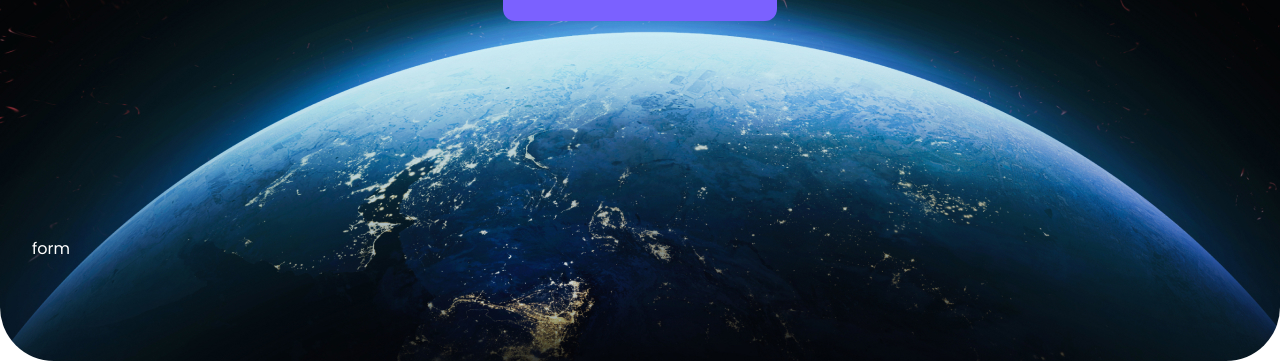
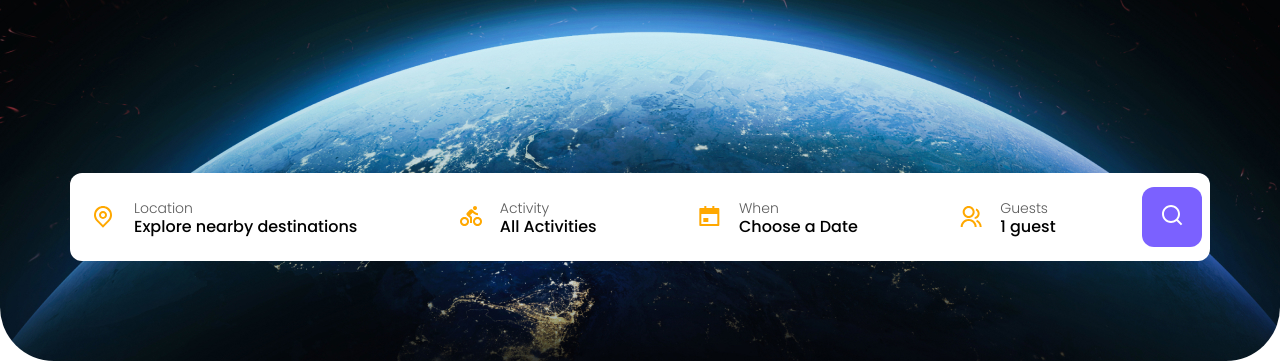
Before and after one commit to nurgal1ev/2rism, a plain HTML site: page index.html in a window 1280 px wide. Shown: the part 439-800 px from the top of the page. Drawn offline with Linux system fonts and the light colour scheme.

Commit message:
header form / add libs

```diff
--- a/css/main.css
+++ b/css/main.css
@@ -15,6 +15,7 @@ html, body {
     flex-direction: column;
     justify-content: space-between;
     height: 100%;
+    align-items: center;
 }
 
 /* header */
@@ -51,6 +52,7 @@ html, body {
     display: flex;
     justify-content: space-between;
     align-items: center;
+    width: 100%;
 }
 
 .nav-list {
@@ -141,3 +143,79 @@ html, body {
 .button:hover {
     background: #6344ff;
 }
+
+
+
+
+.form {
+    display: flex;
+    width: 1140px;
+    height: 88px;
+    justify-content: space-between;
+    align-items: center;
+
+    padding: 8px 8px;
+    background-color: #fff;
+    border-radius: 12px;
+    color: #000000;
+}
+
+.form__input {
+    position: relative;
+    display: inline-block;
+    padding: 16px 20px 16px 56px;
+    line-height: 1;
+    flex-grow: 1;
+}
+
+.form__input::before {
+    content: "";
+    width: 24px;
+    height: 24px;
+    display: block;
+    position: absolute;
+    left: 16px;
+    top: 24px;
+}
+
+.button-search {
+    width: 60px;
+    height: 60px;
+    padding: 18px;
+
+    background: #7B61FF;
+    border-radius: 12px;
+}
+
+.form__input--location::before {
+    background-image: url('./../img/icons/icon-map.svg');
+    background-repeat: no-repeat;
+}
+
+.form__input--activity::before {
+    background-image: url('./../img/icons/icon-activity.svg');
+    background-repeat: no-repeat;
+}
+
+.form__input--when::before {
+    background-image: url('./../img/icons/icon-date.svg');
+    background-repeat: no-repeat;
+}
+
+.form__input--guest::before {
+    background-image: url('./../img/icons/icon-guest.svg');
+    background-repeat: no-repeat;
+}
+
+label {
+    color: #5B5B5B;
+    font-size: 14px;
+    font-weight: 300;
+    line-height: 1.5;
+}
+
+.select {
+    color: #161414;
+    font-size: 16px;
+    line-height: 1.5;
+}
--- a/index.html
+++ b/index.html
@@ -3,6 +3,7 @@
 <head>
     <meta charset="UTF-8">
     <meta name="viewport" content="width=device-width, initial-scale=1.0">
+    <link rel="stylesheet" href="./libs/custom-select/custom-select.css">
     <link rel="stylesheet" href="css/main.css">
     <link rel="preconnect" href="https://fonts.googleapis.com">
     <link rel="preconnect" href="https://fonts.gstatic.com" crossorigin>
@@ -58,9 +59,60 @@
                     Discover on 3D Globe
                 </button>
             </div>
-            <form action="" class="header__form">form</form>
+
+            <form action="" class="header__form form">
+                <div class="form__input form__input--location">
+                    <label for="location" class="label">Location</label><br>
+                    <select class="select" name="" id="location">
+                        <option value="all">Explore nearby destinations</option>
+                        <option value="1">1</option>
+                        <option value="2">2</option>
+                        <option value="3">3</option>
+                        <option value="4">4</option>
+                    </select>
+                </div>
+
+                <div class="form__input form__input--activity">
+                    <label for="activity" class="label">Activity</label><br>
+                    <select class="select" name="" id="activity">
+                        <option value="all">All Activities</option>
+                        <option value="1">1</option>
+                        <option value="2">2</option>
+                        <option value="3">3</option>
+                        <option value="4">4</option>
+                    </select>
+                </div>
+
+                <div class="form__input form__input--when">
+                    <label for="when" class="label">When</label><br>
+                    <select class="select" name="" id="when">
+                        <option value="all">Choose a Date</option>
+                        <option value="1">1</option>
+                        <option value="2">2</option>
+                        <option value="3">3</option>
+                        <option value="4">4</option>
+                    </select>
+                </div>
+
+                <div class="form__input form__input--guest">
+                    <label for="guest" class="label">Guests</label><br>
+                    <select class="select" name="" id="guest">
+                        <option value="all">1 guest</option>
+                        <option value="1">1</option>
+                        <option value="2">2</option>
+                        <option value="3">3</option>
+                        <option value="4">4</option>
+                    </select>
+                </div>
+
+                <button class="button-search">
+                    <img src="img/icons/icon-search.svg" alt="">
+                </button>
+            </form>
         </div>
     </header>
 
+    <script src="./libs/custom-select/custom-select.min.js"></script>
+    <script src="./js/main.js"></script>
 </body>
 </html>
--- /dev/null
+++ b/js/main.js
@@ -0,0 +1 @@
+customSelect('select');
--- /dev/null
+++ b/libs/custom-select/custom-select.css
@@ -0,0 +1,65 @@
+.custom-select-container {
+  position: relative;
+  box-sizing: border-box;
+  font-weight: 500;
+}
+
+.custom-select-container * {
+  box-sizing: border-box;
+}
+
+.custom-select-container.is-disabled {
+  opacity: .333;
+}
+
+.custom-select-opener {
+  display: block;
+  cursor: pointer;
+  width: 100%;
+}
+
+.custom-select-container select {
+  visibility: hidden;
+  position: absolute;
+  top: 0;
+  left: 0;
+}
+
+.custom-select-panel {
+  max-height: 0;
+  transition: max-height .5s ease-out, overflow-y 0.1s 0.5s;
+  overflow: hidden;
+  background-color: #fff;
+  position: absolute;
+  top: 100%;
+  z-index: 1;
+  width: 100%;
+}
+
+.custom-select-container.is-open .custom-select-panel {
+  max-height: 10.7em;
+  overflow-y: auto
+}
+
+.custom-select-option {
+  padding: 0.5em;
+}
+
+.custom-select-option.has-focus {
+  background-color: LightBlue;
+}
+
+.custom-select-option.is-selected::before {
+  padding-right: 0.5em;
+}
+
+.custom-select-optgroup > .custom-select-option {
+  padding-left: 2em;
+}
+
+.custom-select-optgroup::before {
+  content: attr(data-label);
+  display: block;
+  padding: 0.5em;
+  color: #888;
+}
```
Also changed, not shown: libs/custom-select/custom-select.min.js (added).
